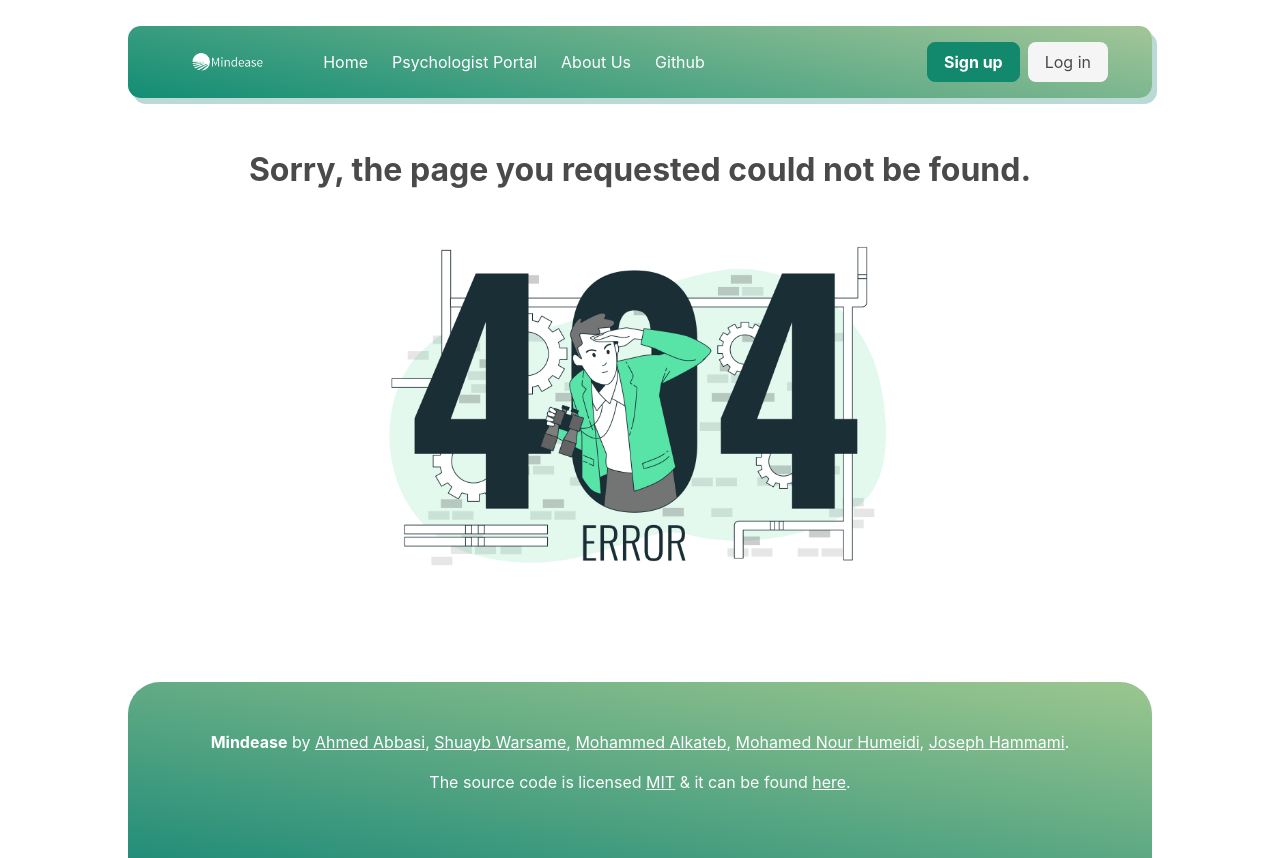
After one commit to alcompilor/mindease, a Flask app: page /1 in a window 1280 px wide. The commit adds this page. Run offline with Flask 2, Linux system fonts and the light colour scheme; parts of the project's set-up code (start-up, migrations or seed data) failed here and were passed over; some libraries are stand-ins or nearby versions.

Commit message:
404 (#140)
* Journal

* journal and test case

* Journal and test cases updated

* journal and tests updated

* journal and tests updated

* journal and test case updated without journal_id

* fixed unittest coverage

* removed init method, as it was not used

* updated create_journal method + its test method

* updated get_all_journals method

* 404 page not found

* 404 image added

* added 404 method to app.py

* added 404 img

* updated 404 method

* uppdated 404 methods in app.py

* 404 html

* comment

* 404 methods

* delete body and head

* edited image file code

* 404

* minor adjustments

* 404.html modified

* 404, html and css done

---------

Co-authored-by: Ahmed Abbasi <ahmed-abbasi@outlook.com>
Co-authored-by: Nour <mohamednourhumeidi@gmail.com>

```diff
--- a/src/app.py
+++ b/src/app.py
@@ -351,3 +351,15 @@ def get_assertion():
     result = response.json()
 
     return result["affirmation"]
+
+app.errorhandler(404)
+def page_not_found(e):
+    """"Error handler method for 404 not found errors"""
+    data = {'doc_title': 'Page Not Found'}
+    return render_template("404.html", data = data)
+
+@app.route('/', defaults={'path': ''})
+@app.route('/<path:unknown_route>')
+def catch_all(unknown_route):
+    """"Catches all unknown routes"""
+    return page_not_found(404)
--- a/static/css/main.css
+++ b/static/css/main.css
@@ -956,6 +956,18 @@ input#shareable-key {
   align-items: center;
 }
 
+#home img {
+  width: 50%;
+  display: block;
+  margin: 0 auto;
+}
+
+#home h1 {
+  font-weight: bold;
+  font-size: 2em;
+  text-align: center;
+}
+
 /* DOCTOR-VIEW */
 
 .popup {
--- /dev/null
+++ b/templates/404.html
@@ -0,0 +1,9 @@
+{% extends 'layout.html' %} {% block content %}
+<div id="home">
+  {% include 'navbar.html' %}
+    <title>404 - Page not found | Mindease</title>
+    <h1>Sorry, the page you requested could not be found.</h1>
+    <img src="{{ url_for('static', filename='img/405.png') }}" alt="404 Error">
+{% include 'footer.html' %}
+</div>
+{% endblock %}
```
Also changed, not shown: static/img/404.png (deleted), static/img/405.png (added).
